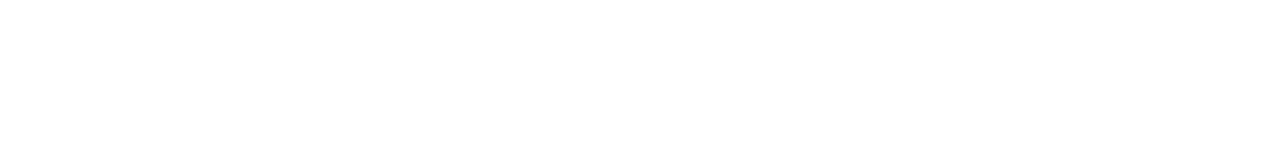
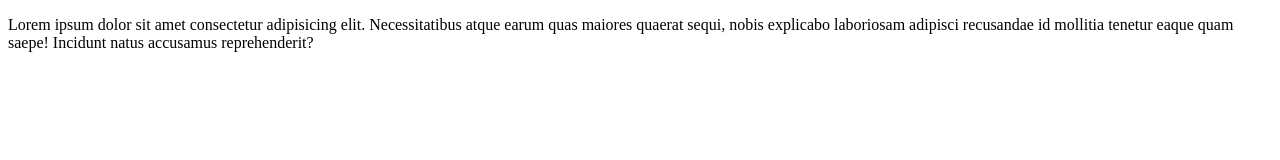
Before and after one commit to cvprian/nauka-gitaa, a plain HTML site: page index.html in a window 1280 px wide. Drawn offline with Linux system fonts and the light colour scheme.

Commit message:
Add lorem

```diff
--- a/index.html
+++ b/index.html
@@ -8,7 +8,9 @@
 </head>
 
 <body>
-
+    <p>Lorem ipsum dolor sit amet consectetur adipisicing elit. Necessitatibus atque earum quas maiores quaerat sequi,
+        nobis explicabo laboriosam adipisci recusandae id mollitia tenetur eaque quam saepe! Incidunt natus accusamus
+        reprehenderit?</p>
 </body>
 
 </html>
```
